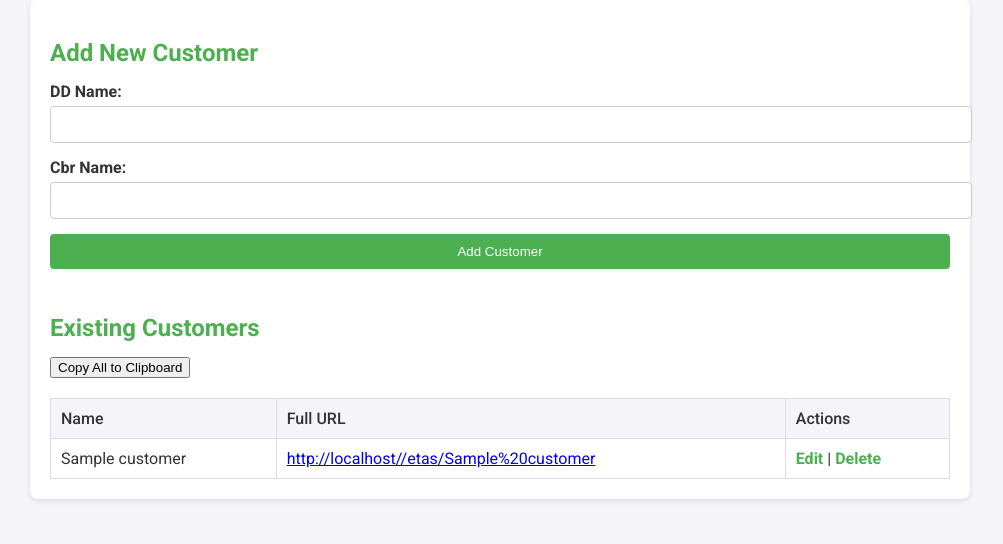
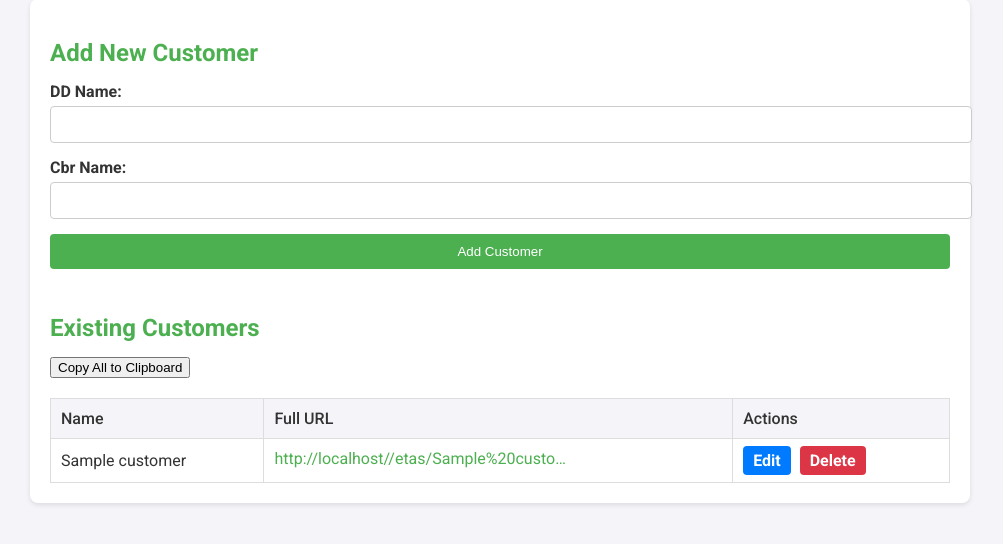
Before and after one commit to derekgwatson/buz-eta-report, a Flask app: template templates/admin.html in a window 1280 px wide. Shown: the part 90-634 px from the top of the page, without its empty margins (140-1143 px from the left). Run offline with Flask 2, Linux system fonts and the light colour scheme; the template is opened without the code that fills it: most values are stand-ins (such as "Sample title", 1, 10 or a date in 2020).

Commit message:
Clean up admin page, single name field, copy all button

```diff
--- a/app.py
+++ b/app.py
@@ -182,8 +182,13 @@ def admin():
 
     # Retrieve all customers from the database
     customers = query_db("SELECT id, dd_name, cbr_name, obfuscated_id FROM customers")
+    # Sort using the combined name logic
+    sorted_customers = sorted(
+        customers,
+        key=lambda c: (c[1] or c[2] or "").lower()
+    )
     if customers:
-        return render_template('admin.html', customers=customers)
+        return render_template('admin.html', customers=sorted_customers)
     return render_template('admin.html')
 
 
--- a/templates/admin.html
+++ b/templates/admin.html
@@ -29,31 +29,25 @@
         </tr>
     </thead>
     <tbody>
-        {% if customers %}
         {% for customer in customers %}
         <tr>
-                <td>
-                    {{ customer[1] or customer[2] }}
-                </td>
-                <td>
+            <td>{{ customer[1] or customer[2] }}</td>
+            <td class="url-column" data-full-url="{{ request.url_root }}{{ url_for('show_report', obfuscated_id=customer[3]) }}">
                 <a href="{{ request.url_root }}{{ url_for('show_report', obfuscated_id=customer[3]) }}" id="url-{{ loop.index }}">
-                        {{ request.url_root }}{{ url_for('show_report', obfuscated_id=customer[3]) }}
+                    {{ request.url_root }}{{ url_for('show_report', obfuscated_id=customer[3]) | truncate(30, True) }}
                 </a>
             </td>
             <td class="actions">
-                    <a href="{{ url_for('edit_customer', customer_id=customer[0]) }}">Edit</a> |
+                <a href="{{ url_for('edit_customer', customer_id=customer[0]) }}" class="btn-edit">Edit</a>
                 <a href="{{ url_for('delete_customer', customer_id=customer[0]) }}"
-                       onclick="return confirm('Are you sure you want to delete {{ customer[1] or customer[2] }}?');">
-                       Delete
-                    </a>
+                   onclick="return confirm('Are you sure you want to delete {{ customer[1] or customer[2] }}?');"
+                   class="btn-delete">Delete</a>
             </td>
         </tr>
         {% endfor %}
-        {% else %}
-          <p>No customer records created.</p>
-        {% endif %}
     </tbody>
 </table>
+
 
 <script>
 document.getElementById('customerForm').addEventListener('submit', function(event) {
@@ -67,13 +61,12 @@ document.getElementById('customerForm').addEventListener('submit', function(even
 });
 
 document.getElementById('copy-all').addEventListener('click', function() {
-    const table = document.getElementById('customers-table');
-    let rows = Array.from(table.rows).slice(1);
+    const rows = Array.from(document.querySelectorAll('#customers-table tbody tr'));
 
-    let text = rows.map(row => {
-        return Array.from(row.cells).slice(0, 2) // Exclude the Actions column
-            .map(cell => cell.innerText.trim())
-            .join('\t');
+    const text = rows.map(row => {
+        const name = row.cells[0].innerText.trim();
+        const url = row.querySelector('.url-column').dataset.fullUrl.trim();
+        return `${name}\t${url}`;
     }).join('\n');
 
     navigator.clipboard.writeText(text).then(() => {
@@ -82,6 +75,6 @@ document.getElementById('copy-all').addEventListener('click', function() {
         console.error('Failed to copy text: ', err);
     });
 });
+
 </script>
-
 {% endblock %}
--- a/templates/layout.html
+++ b/templates/layout.html
@@ -6,6 +6,7 @@
     <title>{% block title %}Admin Dashboard{% endblock %}</title>
     <link href="https://fonts.googleapis.com/css2?family=Roboto:wght@400;500;700&display=swap" rel="stylesheet">
     <style>
+        /* General Styles */
         body {
             font-family: 'Roboto', Arial, sans-serif;
             margin: 0;
@@ -13,6 +14,7 @@
             background-color: #f4f4f9;
             color: #333;
         }
+
         header {
             background-color: #4CAF50;
             color: white;
@@ -22,10 +24,12 @@
             justify-content: space-between;
             align-items: center;
         }
+
         header h1 {
             margin: 0;
             font-size: 2rem;
         }
+
         header a {
             color: white;
             text-decoration: none;
@@ -35,13 +39,16 @@
             border-radius: 5px;
             transition: background 0.3s;
         }
+
         header a:hover {
             background: #d32f2f;
         }
+
         nav {
             margin: 20px;
             text-align: center;
         }
+
         nav a {
             margin: 0 15px;
             font-size: 1.2rem;
@@ -49,9 +56,11 @@
             text-decoration: none;
             font-weight: 500;
         }
+
         nav a:hover {
             text-decoration: underline;
         }
+
         main {
             padding: 20px;
             max-width: 900px;
@@ -60,18 +69,22 @@
             border-radius: 8px;
             box-shadow: 0 2px 5px rgba(0, 0, 0, 0.1);
         }
+
         h2 {
             color: #4CAF50;
             margin-bottom: 15px;
         }
+
         form {
             margin-bottom: 30px;
         }
+
         form label {
             display: block;
             margin-bottom: 5px;
             font-weight: bold;
         }
+
         form input, form button {
             width: 100%;
             padding: 10px;
@@ -79,6 +92,7 @@
             border: 1px solid #ccc;
             border-radius: 4px;
         }
+
         form button {
             background-color: #4CAF50;
             color: white;
@@ -86,38 +100,79 @@
             cursor: pointer;
             font-weight: 500;
         }
+
         form button:hover {
             background-color: #45a049;
         }
+
+        /* Table Styles */
         table {
             width: 100%;
             border-collapse: collapse;
             margin-top: 20px;
             text-align: left;
         }
+
         table, th, td {
             border: 1px solid #ddd;
         }
+
         th, td {
             padding: 10px;
         }
+
         th {
             background-color: #f4f4f9;
             font-weight: 500;
         }
+
         td {
             text-align: left;
             vertical-align: middle;
         }
+
         tr:hover {
             background-color: #f1f1f1;
         }
+
+        /* Updated Actions Styling */
         .actions a {
             text-decoration: none;
+            color: white;
+            font-weight: bold;
+            padding: 5px 10px;
+            border-radius: 4px;
+            margin-right: 5px;
+        }
+
+        .btn-edit {
+            background-color: #007bff;
+        }
+
+        .btn-edit:hover {
+            background-color: #0056b3;
+        }
+
+        .btn-delete {
+            background-color: #dc3545;
+        }
+
+        .btn-delete:hover {
+            background-color: #b71c1c;
+        }
+
+        /* Truncated URL Display */
+        .url-column a {
+            display: inline-block;
+            max-width: 300px;
+            white-space: nowrap;
+            overflow: hidden;
+            text-overflow: ellipsis;
             color: #4CAF50;
-            font-weight: bold;
+            text-decoration: none;
         }
-        .actions a:hover {
+
+        .url-column a:hover {
             text-decoration: underline;
         }
     </style>
```
Lines whose indentation alone changed are shown as unchanged.
